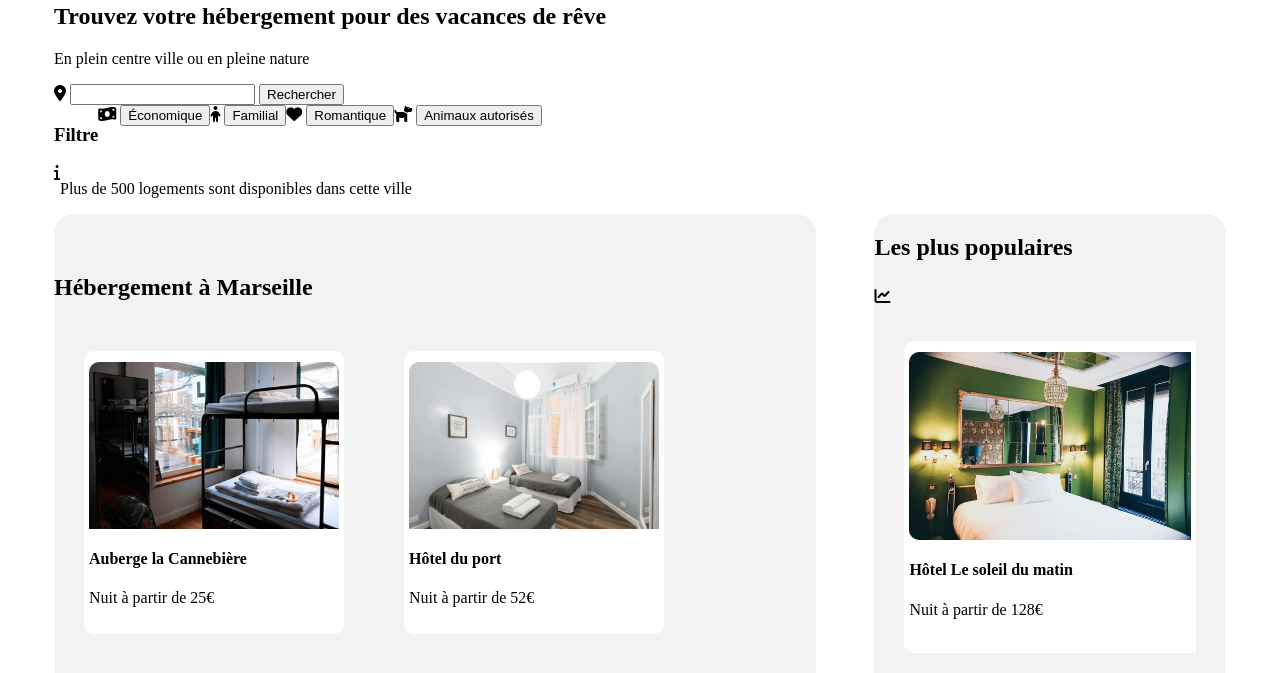
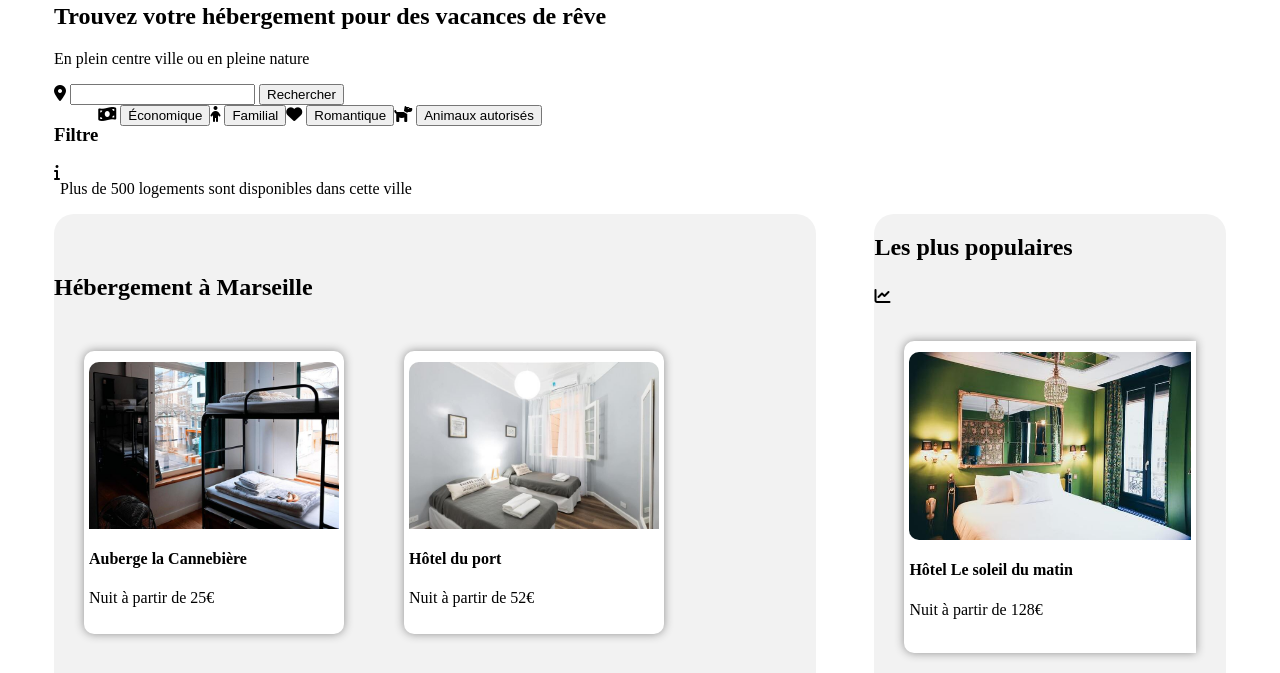
Before and after one commit to Poccardl/LoicPoccard_2_03112020, a plain HTML site: page index.html in a window 1280 px wide. Shown: the part 127-800 px from the top of the page. Drawn offline with Linux system fonts and the light colour scheme.

Commit message:
add a box-shadow effect on card, small_card

```diff
--- a/main.css
+++ b/main.css
@@ -16,6 +16,9 @@ body {
 .light_grey_bg {
     background-color: #F2F2F2;
     border-radius: 20px;
+}
+#card, #small_card {
+    box-shadow: 0px 0px 10px #8F8F8F;
 }
 /* NAVIGATION */
 nav {
```
